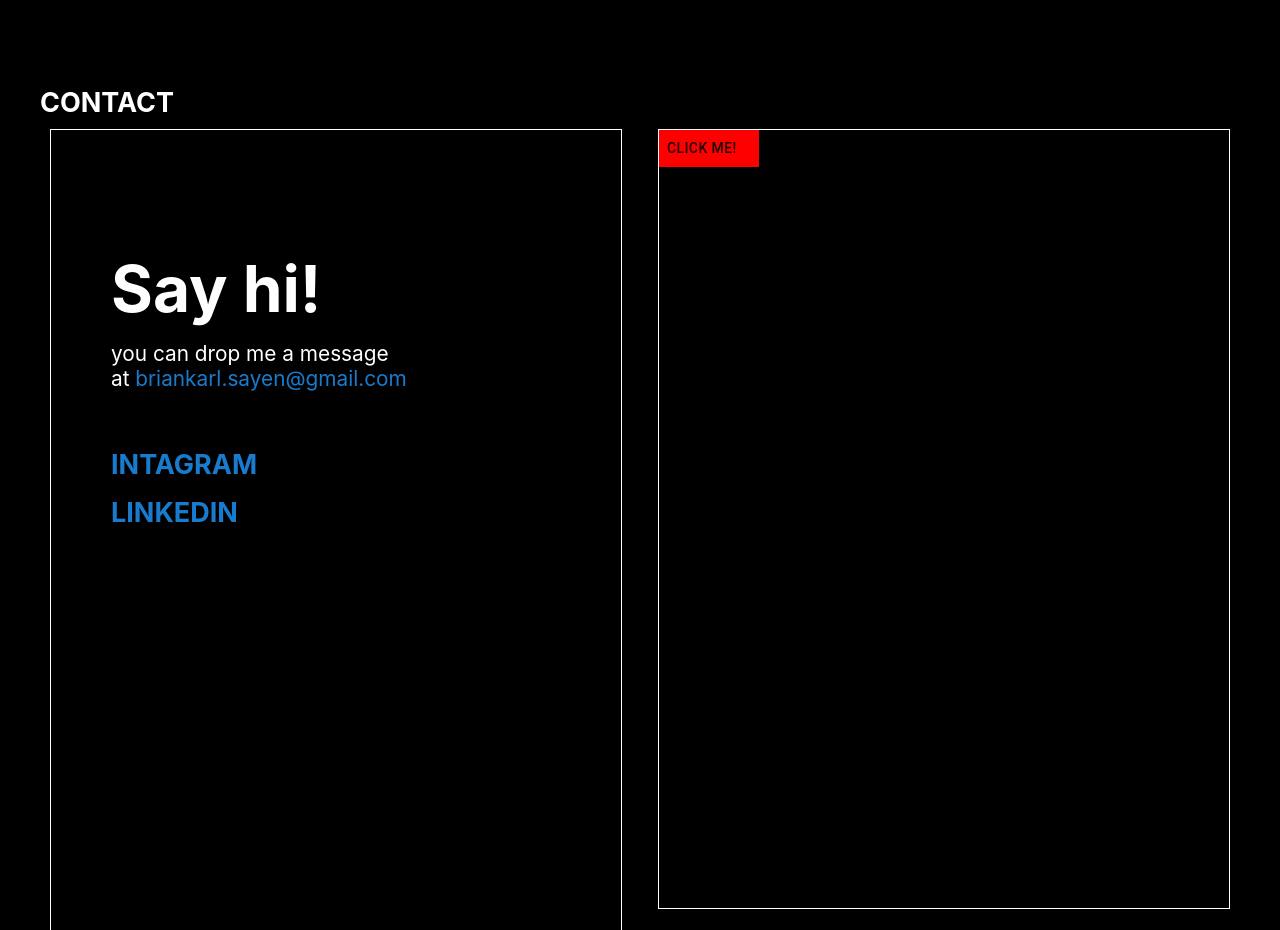
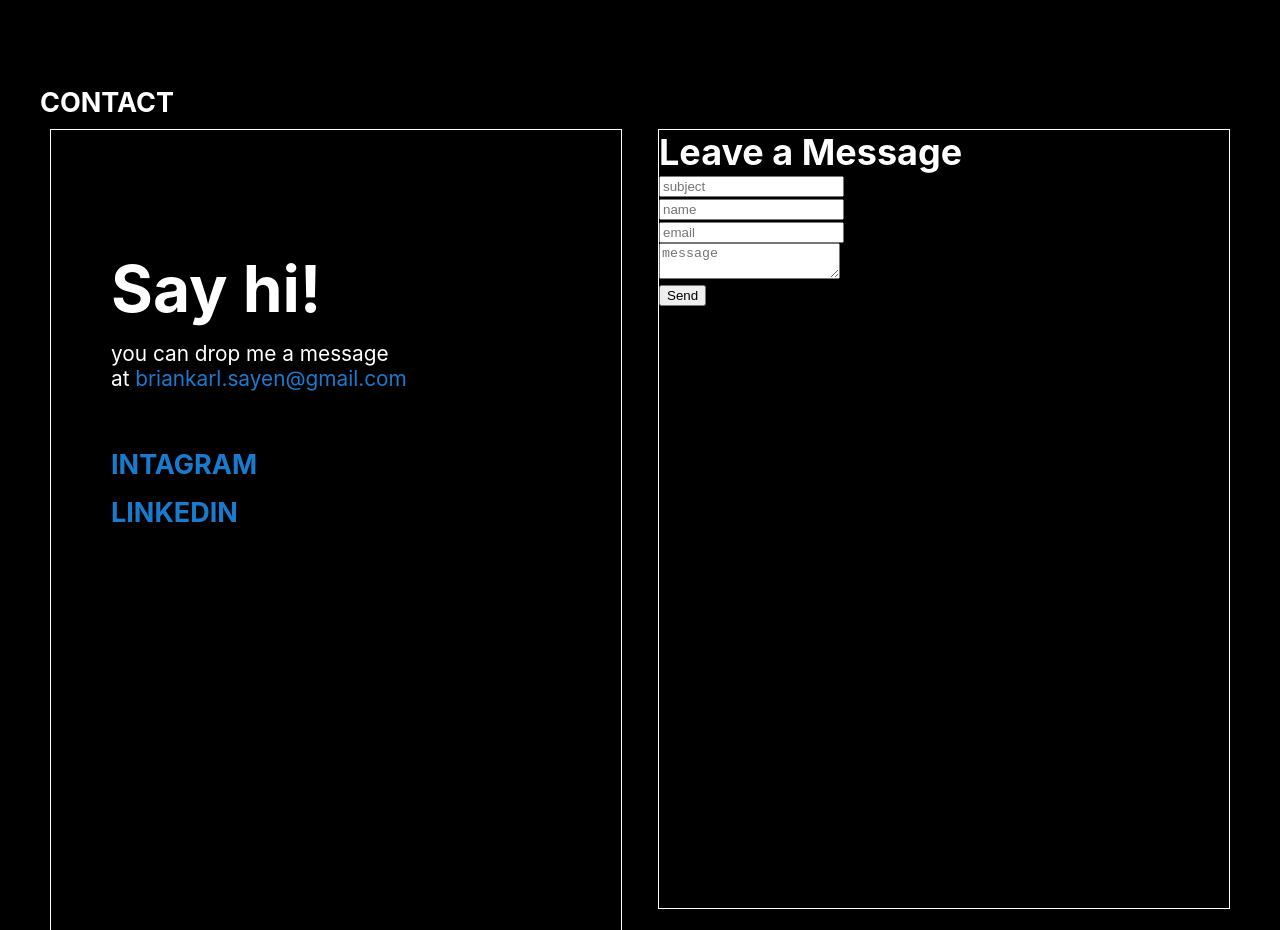
Before and after one commit to blu3fire89/portfolio_v1, a React (Create React App) app: page / in a window 1280 px wide. Shown: the part 1580-2510 px from the top of the page. Built offline with nearby package versions, Linux system fonts and the light colour scheme.

Commit message:
Form validation

```diff
--- a/src/components/Contact.js
+++ b/src/components/Contact.js
@@ -1,5 +1,6 @@
 import React from 'react';
 import SendEmail from './SendEmail';
+import FormSend from './FormSend';
 import '../styles/Contact.css';
 
 function Contact() {
@@ -18,7 +19,7 @@ function Contact() {
                     </div>
                 </div>
                 <div className="contactBody-image">
-                    <SendEmail />
+                    <FormSend />
                 </div>
             </div>
         </div>
--- /dev/null
+++ b/src/components/FormSend.js
@@ -0,0 +1,66 @@
+import React from 'react';
+import useForm from './useForm';
+import validate from './validateForm';
+
+function FormSend() {
+
+    const { handleChange, values, handleSubmit, errors } = useForm(validate);
+    return (
+        <div>
+            <form className="form" onSubmit={handleSubmit}>
+                <h1>Leave a Message</h1>
+                <div className="form-inputs">
+                    <div className="form-input">
+                        <input id="subject"
+                            type="text"
+                            name="subject"
+                            className="form-input"
+                            placeholder="subject"
+                            value={values.subject}
+                            onChange={handleChange}
+                        />
+                        <div className="form-error">{errors.subject && <p>{errors.subject}</p>}</div>
+                    </div>
+
+                    <div className="form-input">
+                        <input id="name"
+                            type="text"
+                            name="name"
+                            className="form-input"
+                            placeholder="name"
+                            value={values.name}
+                            onChange={handleChange}
+                        />
+                        <div className="form-error">{errors.name && <p>{errors.name}</p>}</div>
+                    </div>
+                    <div className="form-input">
+                        <input id="email"
+                            type="email"
+                            name="email"
+                            className="form-input"
+                            placeholder="email"
+                            value={values.email}
+                            onChange={handleChange}
+                        />
+                        <div className="form-error">{errors.email && <p>{errors.email}</p>}</div>
+                    </div>
+                    <div className="form-input">
+                        <textarea id="message"
+                            type="text"
+                            name="message"
+                            className="form-input"
+                            placeholder="message"
+                            value={values.message}
+                            onChange={handleChange}
+                        ></textarea>
+                        <div className="form-error">{errors.message && <p>{errors.message}</p>}</div>
+                    </div>
+
+                </div>
+                <button>Send</button>
+            </form>
+        </div>
+    )
+}
+
+export default FormSend
--- /dev/null
+++ b/src/components/useForm.js
@@ -0,0 +1,31 @@
+import { useState, useEffect } from 'react';
+import validate from './validateForm';
+
+const useForm = () => {
+    const [ values, setValues ] = useState({
+        subject: '',
+        name: '',
+        email: '',
+        message: '',
+    });
+
+    const [ errors, setErrors ] = useState({});
+
+    const handleChange = e => {
+        const { name, value } = e.target;
+        setValues({
+            ...values,
+            [name]: value
+        });
+    };
+
+    const handleSubmit = e => {
+        e.preventDefault();
+
+        setErrors(validate(values))
+    }
+
+    return { handleChange, values, handleSubmit, errors };
+};
+
+export default useForm;
--- /dev/null
+++ b/src/components/validateForm.js
@@ -0,0 +1,25 @@
+export default function validateForm(values) {
+    let errors ={}
+
+    if(!values.subject.trim()) {
+        errors.subject = "Subject required"
+    }
+
+    if(!values.name) {
+        errors.name = "Name required"
+    }
+
+    if(!values.email) {
+        errors.email = "Email required"
+    } else if(!/^[a-zA-Z0-9]+@[a-zA-Z0-9]+\.[A-Za-z]+$/i.test(values.email)) {
+        errors.email = "Email address is invalid"
+    }
+
+    if(!values.message.trim()) {
+        errors.message = "Message required"
+    } else if (values.message.length < 6) {
+        errors.message = "Message needs to be 6 characters long or more"
+    }
+
+    return errors;
+}
```
